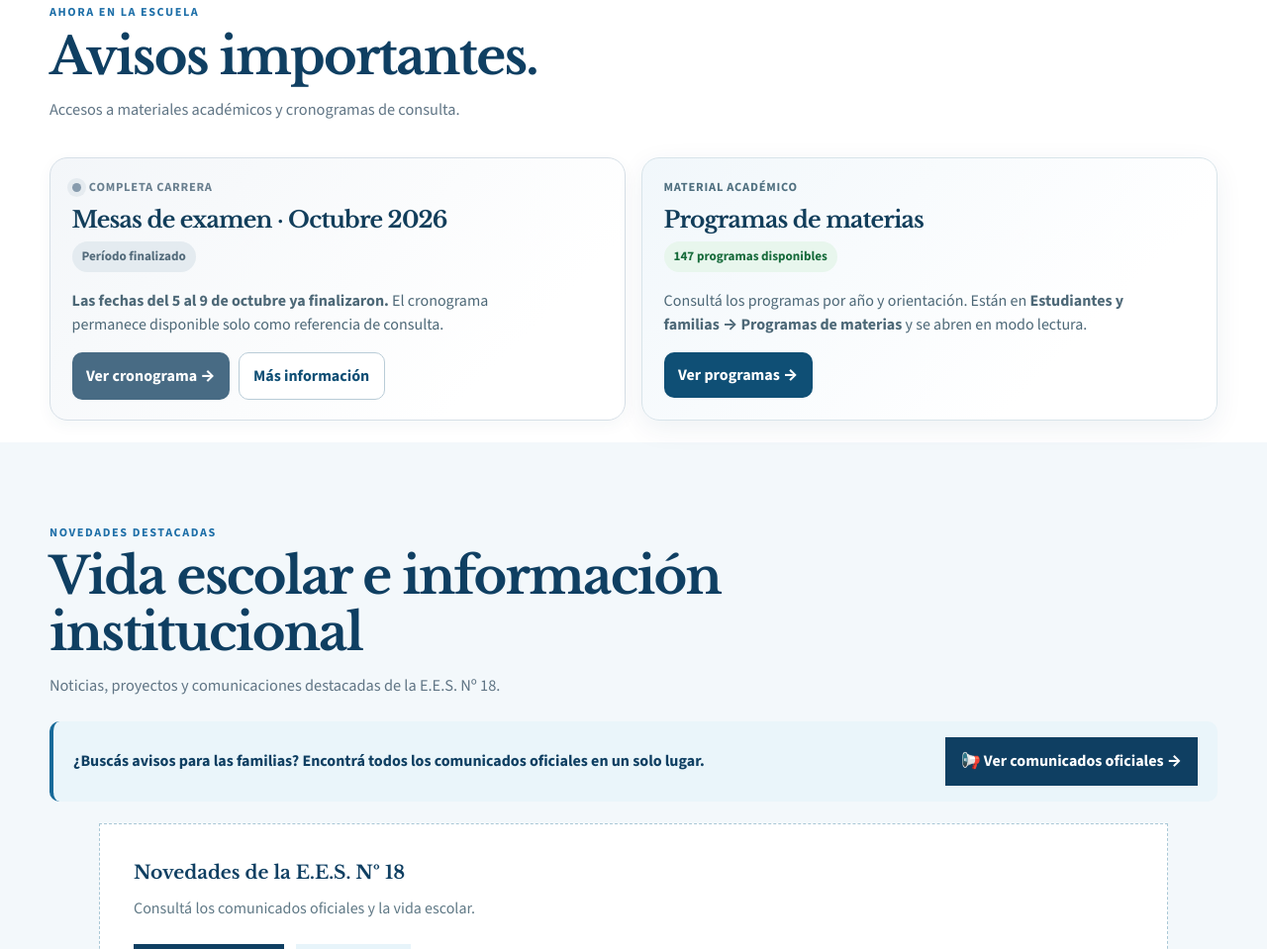
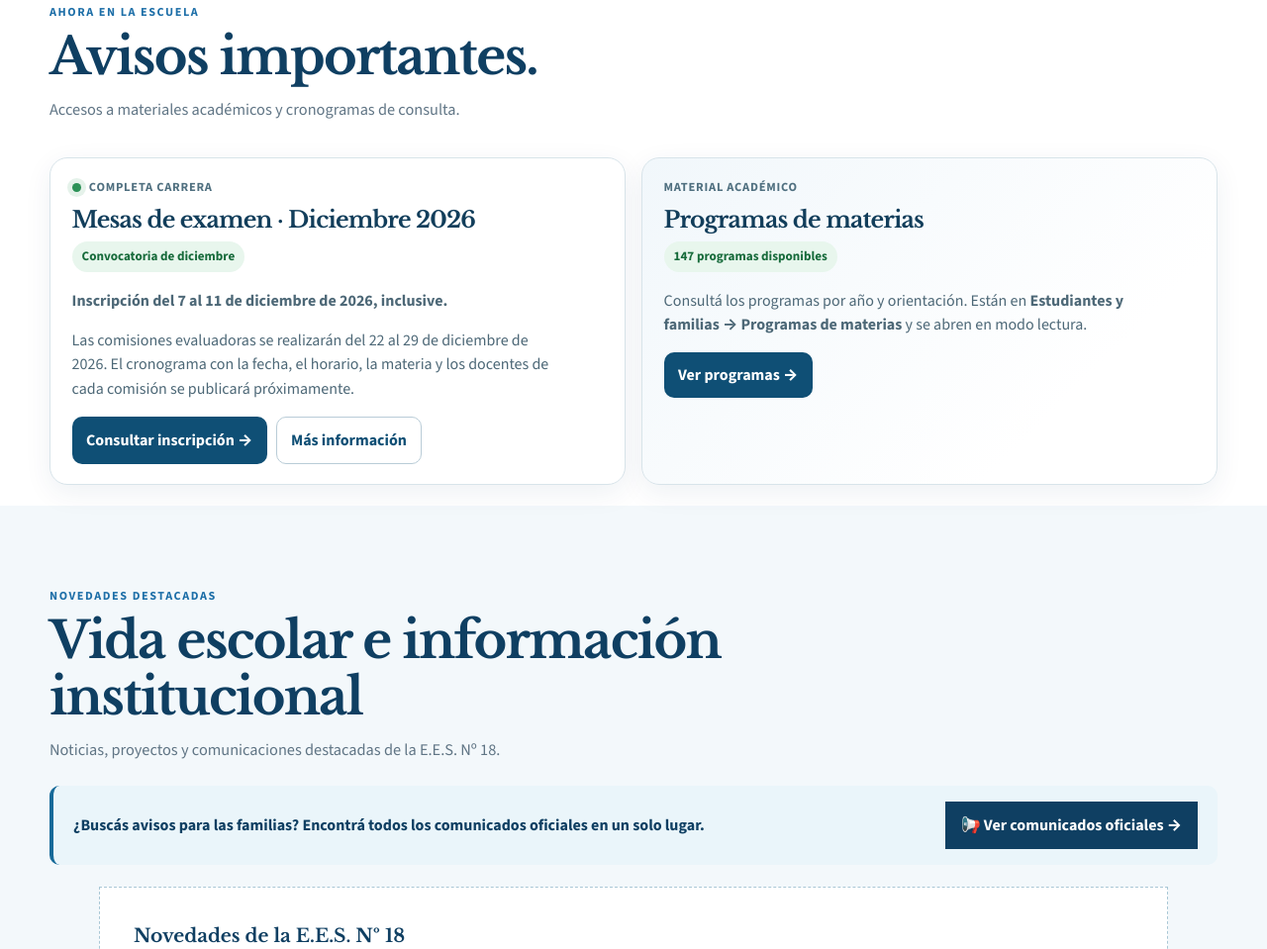
Before and after one commit to apdocentepba-hub/ees18-prospero-alemandri, a plain HTML site: page index.html in a window 1280 px wide. Shown: the part 978-1937 px from the top of the page at 99% size. Drawn offline with nearby package versions, Linux system fonts and the light colour scheme; no server answers.

Commit message:
Publicar convocatoria de Completa Carrera de diciembre 2026

```diff
--- a/index.html
+++ b/index.html
@@ -103,13 +103,13 @@
       <div class="container">
         <div class="section-heading reveal"><span>Ahora en la escuela</span><h2 id="avisos-importantes">Avisos importantes.</h2><p>Accesos a materiales académicos y cronogramas de consulta.</p></div>
         <div class="home-alerts__grid">
-          <article class="home-alert home-alert--closed reveal">
+          <article class="home-alert reveal">
             <div class="home-alert__eyebrow"><span class="home-alert__dot" aria-hidden="true"></span>Completa Carrera</div>
-            <h2>Mesas de examen · Octubre 2026</h2>
-            <span class="home-alert__meta">Período finalizado</span>
-            <p><strong>Las fechas del 5 al 9 de octubre ya finalizaron.</strong> El cronograma permanece disponible solo como referencia de consulta.</p>
+            <h2>Mesas de examen · Diciembre 2026</h2>
+            <span class="home-alert__meta">Convocatoria de diciembre</span>
+            <p><strong>Inscripción del 7 al 11 de diciembre de 2026, inclusive.</strong></p><p>Las comisiones evaluadoras se realizarán del 22 al 29 de diciembre de 2026. El cronograma con la fecha, el horario, la materia y los docentes de cada comisión se publicará próximamente.</p>
             <div class="home-alert__actions">
-              <a href="mesas-completa-carrera-octubre-2026.html">Ver cronograma →</a>
+              <a href="tramites.html#completa-carrera">Consultar inscripción →</a>
               <a class="secondary" href="estudiantes-familias.html">Más información</a>
             </div>
           </article>
```
Also changed, not shown: estudiantes-familias.html (+1 -1 lines), tramites.html (+2 -2 lines).
